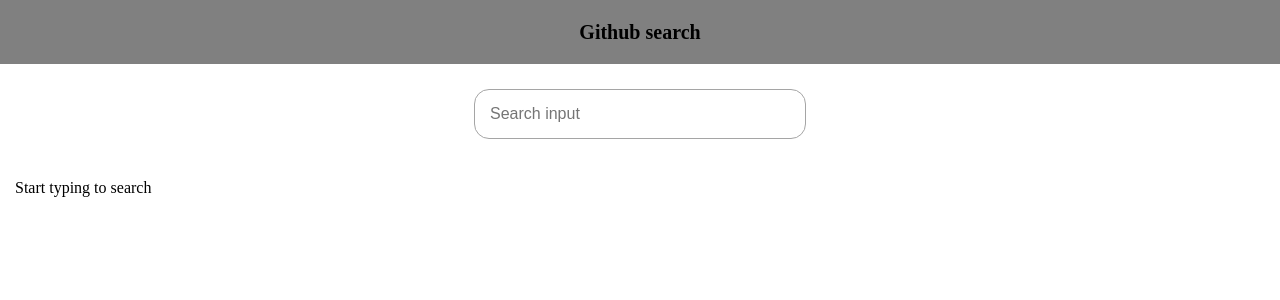
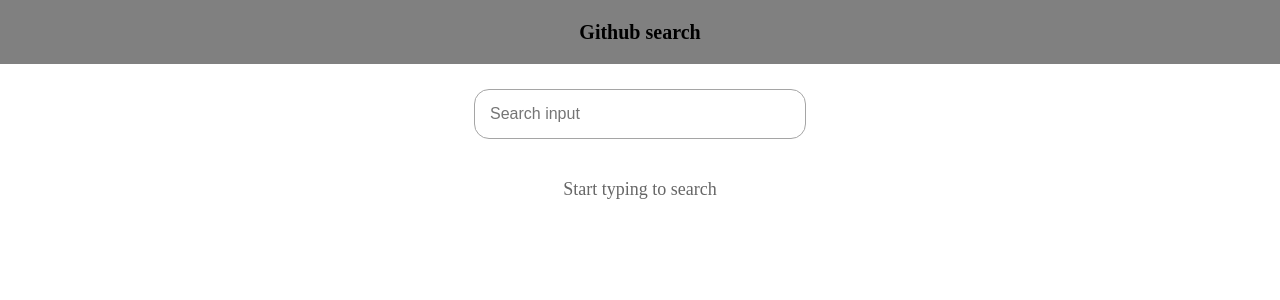
Before and after one commit to hernandcb/fulll-tests, a React (Vite) app in the folder Frontend/github-user-search/: page / in a window 1280 px wide. Shown: the top 300 px of the page. Built offline with nearby package versions, Linux system fonts and the light colour scheme.

Commit message:
refactor: Moved conditional UI rendering logic into a dedicated helper function

```diff
--- a/Frontend/github-user-search/src/App.css
+++ b/Frontend/github-user-search/src/App.css
@@ -1,4 +1,4 @@
-#app {
+.app {
   display: flex;
   flex-direction: column;
   min-height: 100vh;
@@ -18,7 +18,7 @@
   width: 100%;
 }
 
-#search {
+.search {
   height: 100px;
   min-height: 100px;
   padding: 25px;
@@ -27,7 +27,7 @@
   box-sizing: border-box;
 }
 
-#search input {
+.search input {
   padding: 15px;
   width: 300px;
   font-size: 16px;
@@ -35,12 +35,12 @@
   border-radius: 15px;
 }
 
-#search input:focus {
+.search input:focus {
   outline: none;
   border-color: #007bff;
 }
 
-#results {
+.results {
   flex: 1;
   overflow: auto;
   display: flex;
@@ -50,3 +50,10 @@
   align-content: flex-start;
   justify-content: flex-start;
 }
+
+.results .state-message {
+  width: 100%;
+  text-align: center;
+  font-size: 18px;
+  color: #666;
+}
--- a/Frontend/github-user-search/src/App.tsx
+++ b/Frontend/github-user-search/src/App.tsx
@@ -15,14 +15,25 @@
     debouncedSendQuery(newQueryValue);
   };
 
-  const noUserQuery = !loading && !apiLimitExceeded && userQuery === '';
-  const noResults =
-    !loading && !apiLimitExceeded && userQuery !== '' && users.length === 0;
+  const getStateMessage = () => {
+    if (loading) return <div>Loading...</div>;
 
+    if (apiLimitExceeded)
+      return <div>GitHub API limit exceeded. Try again later.</div>;
+
+    if (userQuery === '') return <div>Start typing to search</div>;
+
+    if (userQuery !== '' && users.length === 0)
+      return <div>No users found for '{userQuery}'</div>;
+
+    return null;
+  };
+
+  const stateMessage = getStateMessage();
   return (
-    <div id="app">
+    <div className="app">
       <header>Github search</header>
-      <section id="search">
+      <section className="search">
         <input
           type="text"
           placeholder="Search input"
@@ -31,15 +42,9 @@
         />
       </section>
 
-      <section id="results">
-        {noUserQuery && <div>Start typing to search</div>}
-        {noResults && <div>There were no users found by '{userQuery}'</div>}
-        {loading && <div>Loading...</div>}
-        {!loading && apiLimitExceeded && (
-          <div>
-            Github API Limit exceded, wait some seconds before trying again.
-          </div>
-        )}
+      <section className="results">
+        <div className="state-message">{stateMessage}</div>
+
         {users.map((user) => (
           <UserCard key={user.id} user={user} />
         ))}
```
